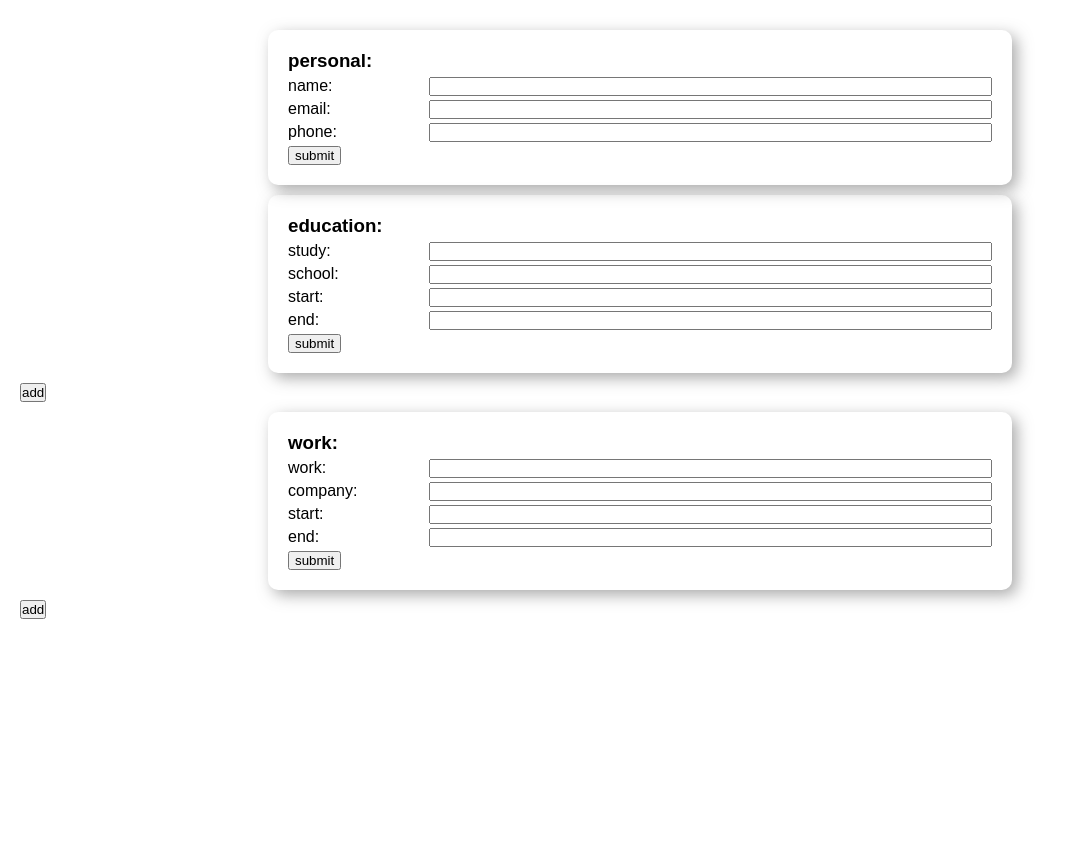
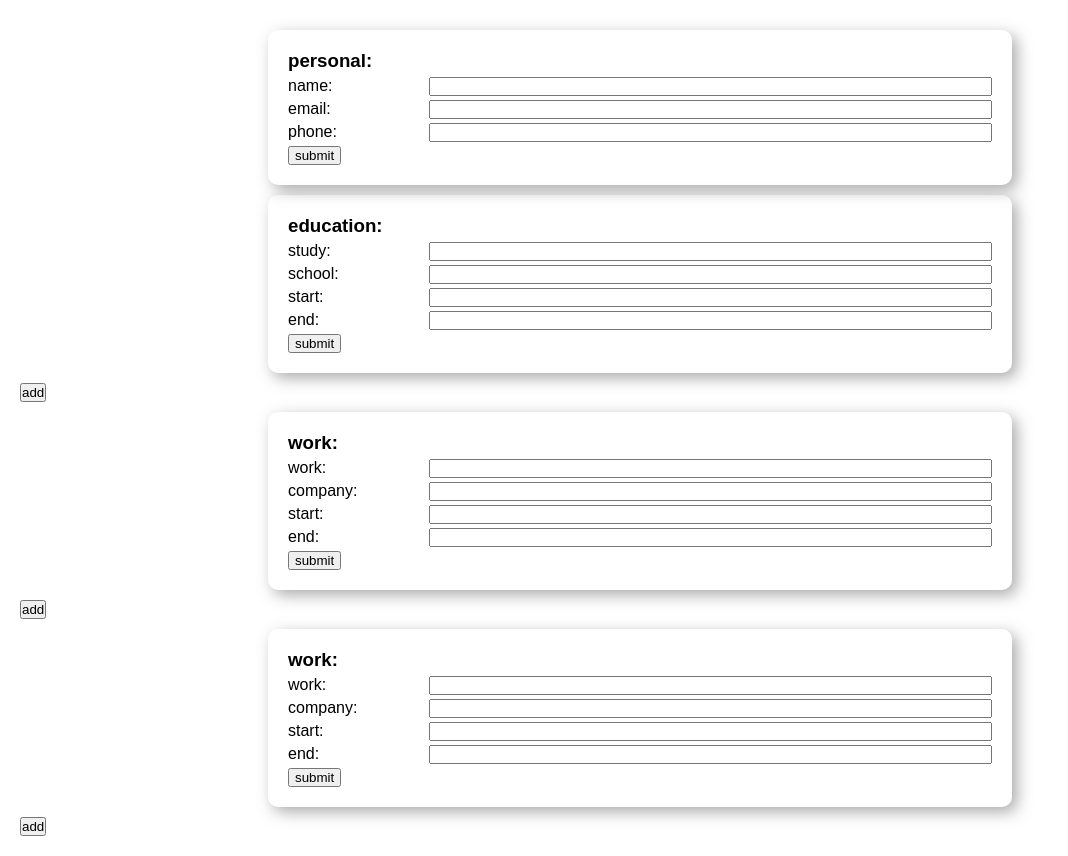
Before and after one commit to SerginoCroes/cv-project, a React (Create React App) app: page / in a window 1280 px wide. Shown: the whole page, without its empty margins (0-1068 px from the left). Before the commit the page ends 800 px from the top, so only its background shows below. Built offline with nearby package versions, Linux system fonts and the light colour scheme.

Commit message:
added default to form case

```diff
--- a/public/style.css
+++ b/public/style.css
@@ -21,7 +21,7 @@ body {
     width: 60%;
 }
 
-.field p{
+.field p {
     margin: 5px 0px;
     width: 100%;
 }
--- a/src/App.js
+++ b/src/App.js
@@ -4,7 +4,7 @@ import Form from "./components/Form";
 export default class App extends Component {
   constructor() {
     super();
-    this.formTypes = ['personal', 'education', 'work'];
+    this.formTypes = ['personal', 'education', 'work', 'work'];
   }
 
   render() {
--- a/src/components/Form.js
+++ b/src/components/Form.js
@@ -9,14 +9,14 @@ export default class Form extends Component {
             case 'personal':
                 this.fields = ['name', 'email', 'phone'];
                 break;
-
             case 'education':
                 this.fields = ['study', 'school', 'start', 'end'];
                 break;
-
             case 'work':
                 this.fields = ['work', 'company', 'start', 'end'];
                 break;
+            default:
+                this.fields = [];
         }
     }
 
```
